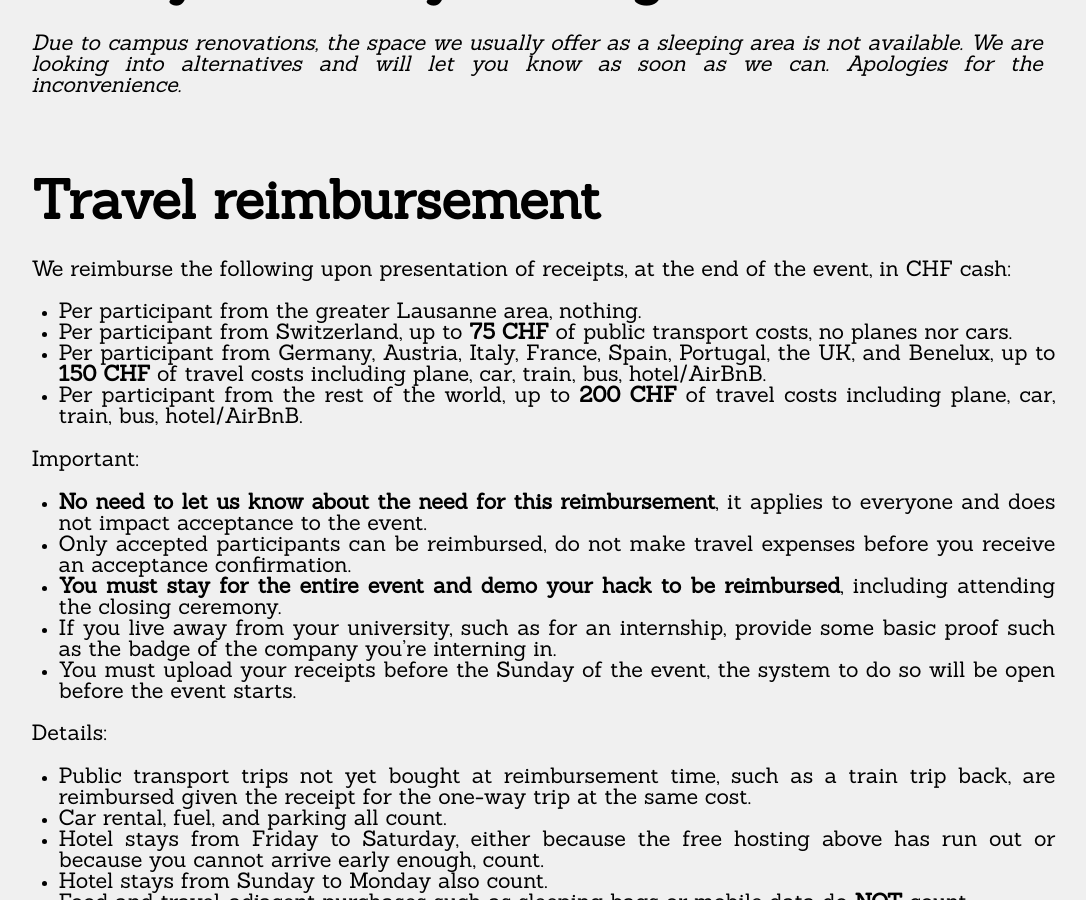
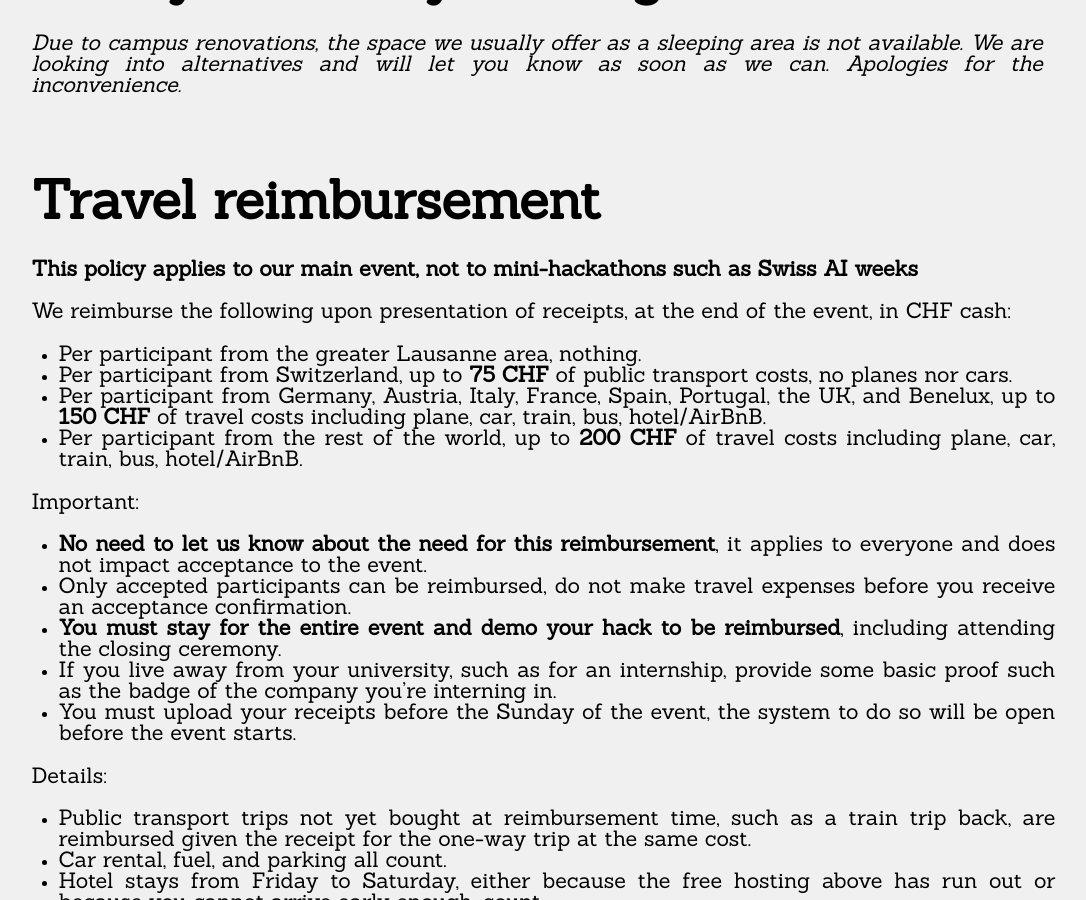
Before and after one commit to LauzHack/LauzHack.github.io, a Jekyll site: the page built from policies.md, in a window 1280 px wide and 900 px high, scrolled down 609 px. Shown: the whole window, without its empty margins (103-1189 px from the left). Built offline with Jekyll 4.4.1, drawn with Linux system fonts in a browser that asks for light colours.

Commit message:
Add disclaimer about SaiW to travel reimbursement

```diff
--- a/policies.md
+++ b/policies.md
@@ -26,6 +26,8 @@ _Due to campus renovations, the space we usually offer as a sleeping area is not
 
 
 # Travel reimbursement
+
+**This policy applies to our main event, not to mini-hackathons such as Swiss AI weeks**
 
 We reimburse the following upon presentation of receipts, at the end of the event, in CHF cash:
 
```
